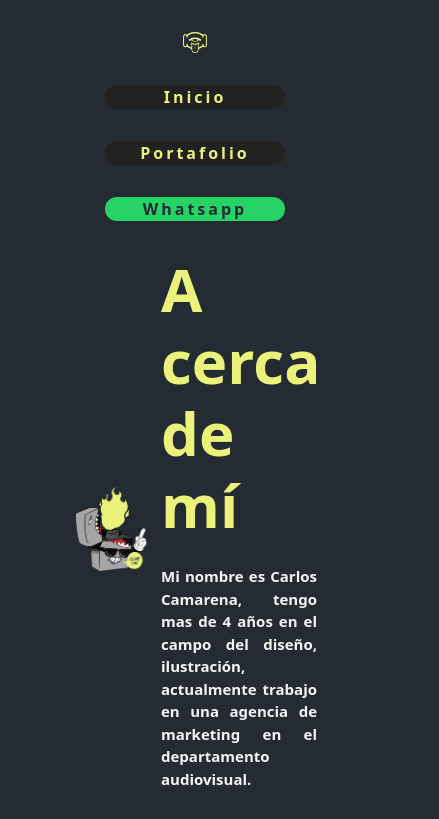
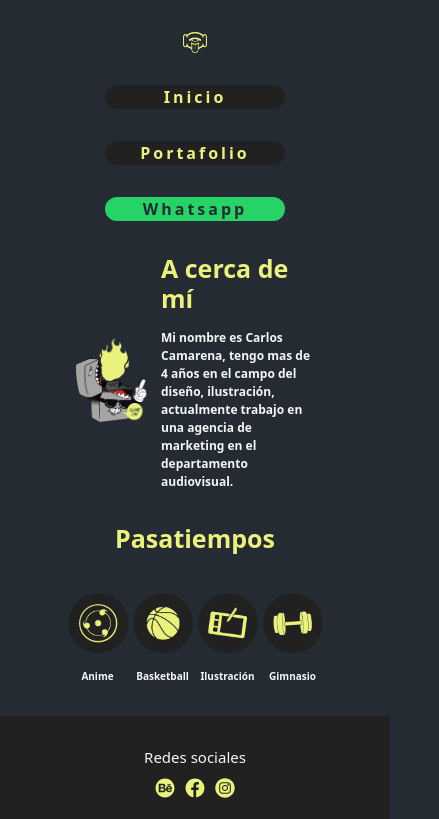
Before and after one commit to Charlie30Cam/PrjF_Camarena, a plain HTML site: page pages/sobreMi.html in a window 390 px wide. Shown: the top 819 px of the page, 439 px wide, since content can reach past the window. Drawn offline with nearby package versions, Linux system fonts and the light colour scheme.

Commit message:
Realizacion de query: acerca de mi

```diff
--- a/main.scss
+++ b/main.scss
@@ -668,7 +668,22 @@
     img {
         width: 25%;
     }
+    @media (max-width: 768px) {
+        .texto {
+            h2 {
+                font-size: 25px;
+                margin: 0rem;
+                padding: 0rem;
+            }
+            p {
+                text-align: left;
+                font-size: 12px;
+            }
+        }
+    }
 }
+
+
 
 .hobbies {
     margin: 1rem 0rem;
@@ -708,8 +723,51 @@
 
         }
 
+
     }
+
 }
+@media (max-width: 768px) {
+    .hobbies {
+
+
+            .iconH {
+                p {
+                    font-size: 10px;
+                }
+            }
+
+        .hobbie {
+            gap: 5px;
+
+        .iconH {
+            p {
+                font-size: 10px;
+            }
+
+        }
+        }
+
+        img {
+            width: 60px;
+
+        }
+        h2 {
+            font-size: 25px;
+            margin: 0rem;
+            padding: 0rem;
+        }
+        p {
+            text-align: left;
+            font-size: 30px;
+        }
+
+
+    }
+
+
+}
+
 
 .expTop {
     margin: 1rem 0rem;
```
Also changed, not shown: css/main.css, 1 other file.
